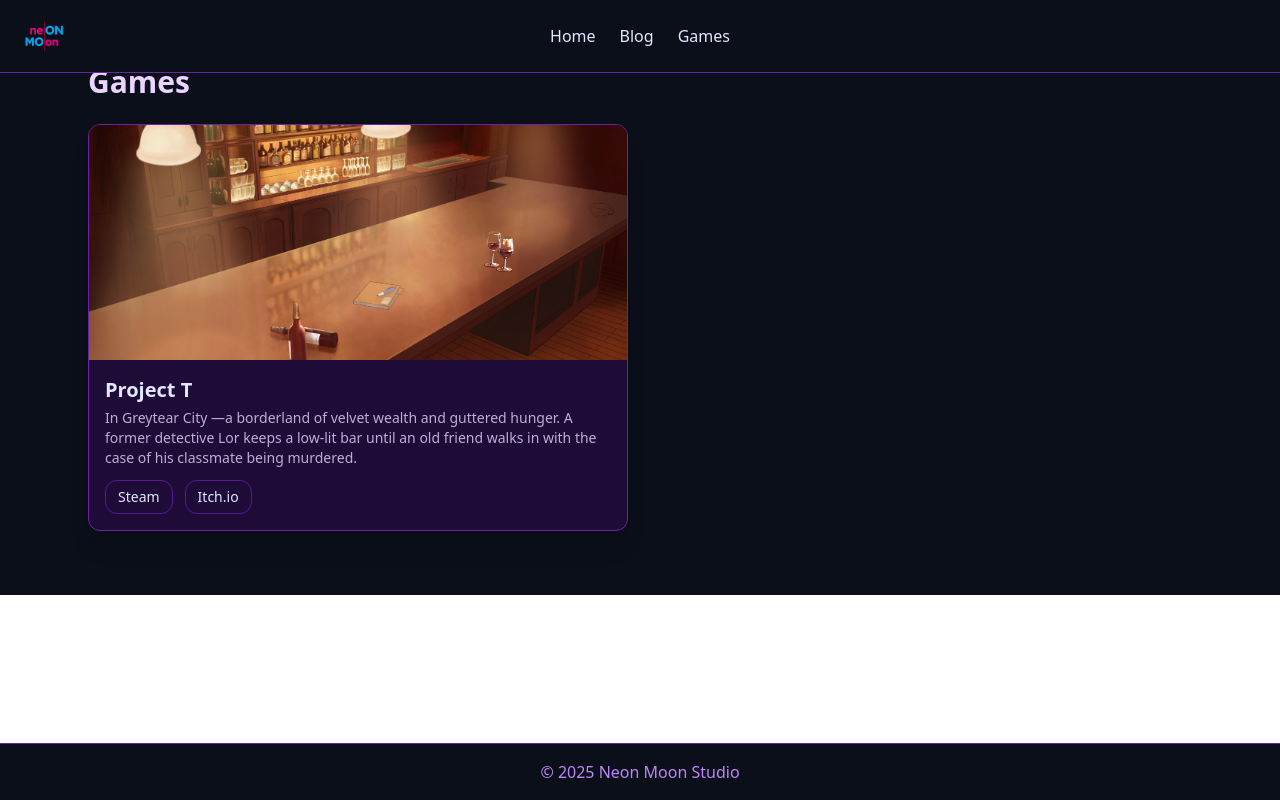
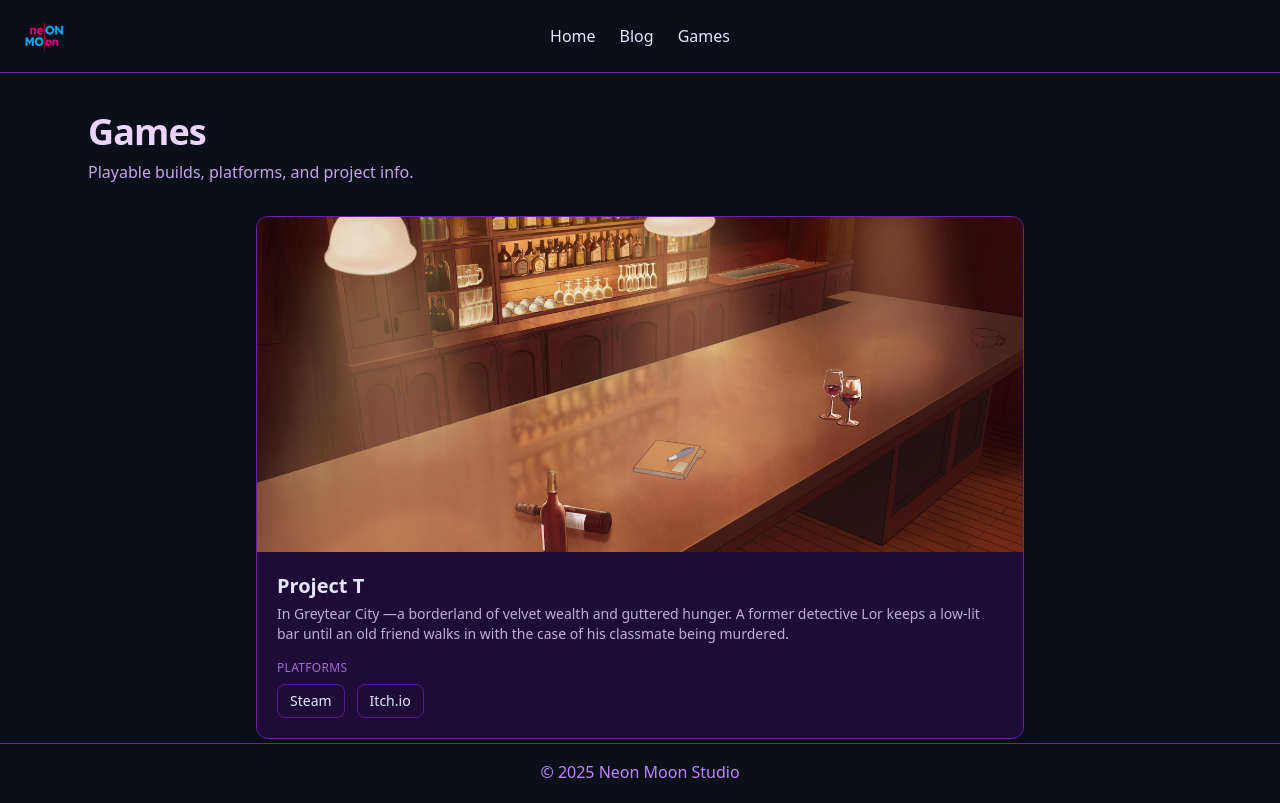
Before and after one commit to QDuc14/neon-moon, a Next.js app: page /games in a window 1280 px wide. Built offline with nearby package versions, Linux system fonts and the light colour scheme.

Commit message:
adjust layout site

```diff
--- a/components/blog/BlogGrid.js
+++ b/components/blog/BlogGrid.js
@@ -4,15 +4,32 @@ export default function BlogGrid({ posts }) {
   if (!posts?.length) return <p className="text-purple-300">No posts yet.</p>;
   return (
     <div className="grid gap-6 md:grid-cols-3">
-      {posts.map((p) => (
-        <article key={p.slug} className="block bg-purple-950/40 p-4 rounded-xl border border-purple-800 shadow-xl hover:shadow-blue-600 transition-shadow">
-          <p className="text-xs text-purple-300">{p.date}</p>
-          <h3 className="mt-1 text-lg font-semibold text-light">{p.title}</h3>
-          <p className="mt-1 text-sm text-purple-200/80 line-clamp-2">{p.excerpt}</p>
-          <Link href={`/blog/${p.slug}`} className="mt-3 inline-flex items-center gap-2 text-sm text-purple-200">
-            Read More →
-          </Link>
-        </article>
+      {posts.map((p, i) => (
+        <Link
+          key={p.slug}
+          href={`/blog/${p.slug}`}
+          className={(i === 0
+            ? "md:col-span-2 "
+            : "") +
+            "group block rounded-xl overflow-hidden border border-purple-800 bg-purple-950/40 hover:border-purple-600 hover:shadow-blue-600/40 shadow-xl transition-colors transition-shadow"}
+        >
+          {p.cover && (
+            // eslint-disable-next-line @next/next/no-img-element
+            <img
+              src={p.cover}
+              alt=""
+              className="w-full object-cover opacity-90 group-hover:opacity-100 transition-opacity aspect-[16/9] md:aspect-auto md:h-44"
+            />
+          )}
+          <div className="p-4 flex flex-col min-h-[160px]">
+            <p className="text-xs text-purple-300">{p.date}</p>
+            <h3 className="mt-1 text-lg font-semibold text-light line-clamp-2">{p.title}</h3>
+            <p className="mt-1 text-sm text-purple-200/80 line-clamp-2 flex-1">{p.excerpt}</p>
+            <span className="mt-3 inline-flex items-center gap-2 text-sm text-purple-200 group-hover:text-highlight">
+              Read More →
+            </span>
+          </div>
+        </Link>
       ))}
     </div>
   );
--- a/pages/blog/[slug].js
+++ b/pages/blog/[slug].js
@@ -13,17 +13,17 @@ export async function getStaticProps({ params }){
 
 export default function BlogPost({ post }){
   return (
-    <article className="mx-auto max-w-3xl px-6 py-16">
+    <article className="mx-auto max-w-3xl px-6 pt-28 pb-16">
       <Head><title>{post.title} – Neon Moon</title></Head>
-      <p className="text-xs text-purple-300">{post.date}</p>
-      <h1 className="mt-2 text-3xl font-bold text-light">{post.title}</h1>
+      <p className="text-sm text-purple-300">{post.date}</p>
+      <h1 className="mt-1 text-3xl md:text-4xl font-bold text-light tracking-tight">{post.title}</h1>
       {post.cover && (
         <div className="mt-6">
           {/* eslint-disable-next-line @next/next/no-img-element */}
-          <img src={post.cover} alt={post.title} className="rounded-xl shadow-xl" />
+          <img src={post.cover} alt={post.title} className="rounded-xl shadow-xl w-full" />
         </div>
       )}
-      <div className="prose prose-invert mt-6" dangerouslySetInnerHTML={{ __html: post.html }} />
+      <div className="content mt-6" dangerouslySetInnerHTML={{ __html: post.html }} />
     </article>
   );
 }
--- a/pages/blog/index.js
+++ b/pages/blog/index.js
@@ -9,9 +9,10 @@ export async function getStaticProps(){
 
 export default function BlogIndex({ posts }) {
   return (
-    <section className="mx-auto max-w-6xl px-6 py-16">
+    <section className="mx-auto max-w-6xl px-6 pt-28 pb-16">
       <Head><title>Blog – Neon Moon</title></Head>
-      <h1 className="text-3xl font-bold text-purple-200 mb-6">Blog</h1>
+      <h1 className="text-3xl md:text-4xl font-bold text-purple-200 tracking-tight">Blog</h1>
+      <p className="text-purple-300/90 mt-2 mb-8">News, patch notes, and studio updates.</p>
       <BlogGrid posts={posts} />
     </section>
   );
--- a/pages/games/index.js
+++ b/pages/games/index.js
@@ -2,23 +2,39 @@ import Head from 'next/head';
 import games from '@/data/games';
 
 export default function GamesPage(){
+  const isSingle = games.length === 1;
   return (
-    <section className="mx-auto max-w-6xl px-6 py-16">
+    <section className="mx-auto max-w-6xl px-6 pt-28 pb-16">
       <Head><title>Games – Neon Moon</title></Head>
-      <h1 className="text-3xl font-bold text-purple-200 mb-6">Games</h1>
-      <div className="grid gap-6 md:grid-cols-2">
+      <h1 className="text-3xl md:text-4xl font-bold text-purple-200 tracking-tight">Games</h1>
+      <p className="text-purple-300/90 mt-2 mb-8">Playable builds, platforms, and project info.</p>
+      <div className={isSingle ? "grid gap-6 max-w-3xl mx-auto" : "grid gap-6 md:grid-cols-2"}>
         {games.map(g => (
-          <div key={g.key} className="bg-purple-950/40 rounded-xl border border-purple-800 overflow-hidden shadow-xl">
+          <div
+            key={g.key}
+            className="rounded-xl overflow-hidden border border-purple-800 bg-purple-950/40 hover:border-purple-600 hover:shadow-blue-600/40 shadow-xl transition-colors transition-shadow"
+          >
             {/* eslint-disable-next-line @next/next/no-img-element */}
-            <img src={g.image} alt={g.title} className="w-full aspect-[16/7] object-cover" />
-            <div className="p-4">
+            <img src={g.image} alt="" className="w-full aspect-[16/7] object-cover opacity-95" />
+            <div className="p-5">
               <h3 className="text-xl font-semibold text-light">{g.title}</h3>
               <p className="mt-1 text-purple-200/80 text-sm">{g.blurb}</p>
-              <div className="mt-3 flex flex-wrap gap-3">
-                {g.links.map(l => (
-                  <a key={l.label} href={l.href} className="inline-flex items-center gap-2 rounded-xl border border-purple-700/60 px-3 py-1.5 text-sm hover:bg-purple-800/40">{l.label}</a>
-                ))}
-              </div>
+              {g.links?.length ? (
+                <div className="mt-4">
+                  <p className="text-xs uppercase tracking-wide text-purple-400/80 mb-2">Platforms</p>
+                  <div className="flex flex-wrap gap-3">
+                  {g.links.map(l => (
+                    <a
+                      key={l.label}
+                      href={l.href}
+                      className="inline-flex items-center gap-2 rounded-lg border border-purple-700/60 px-3 py-1.5 text-sm hover:bg-purple-800/40"
+                    >
+                      {l.label}
+                    </a>
+                  ))}
+                  </div>
+                </div>
+              ) : null}
             </div>
           </div>
         ))}
--- a/styles/globals.css
+++ b/styles/globals.css
@@ -16,3 +16,24 @@ body {
   -ms-overflow-style: none;  /* IE/Edge */
   scrollbar-width: none;     /* Firefox */
 }
+
+/* Ensure dark background fills the page */
+html, body, #__next {
+  background-color: #0B0F19; /* matches theme.midnight */
+}
+
+/* Minimal readable styles for blog content */
+.content {
+  color: #E0E7FF;
+}
+.content h1, .content h2, .content h3 {
+  font-weight: 700;
+  color: #E0E7FF;
+  margin-top: 1.25rem;
+}
+.content h2 { font-size: 1.5rem; }
+.content h3 { font-size: 1.25rem; }
+.content p { color: rgba(224,231,255,0.85); line-height: 1.8; margin-top: 0.75rem; }
+.content a { color: #38BDF8; text-decoration: underline; }
+.content ul { list-style: disc; padding-left: 1.25rem; margin-top: 0.5rem; }
+.content li { margin-top: 0.25rem; }
```
